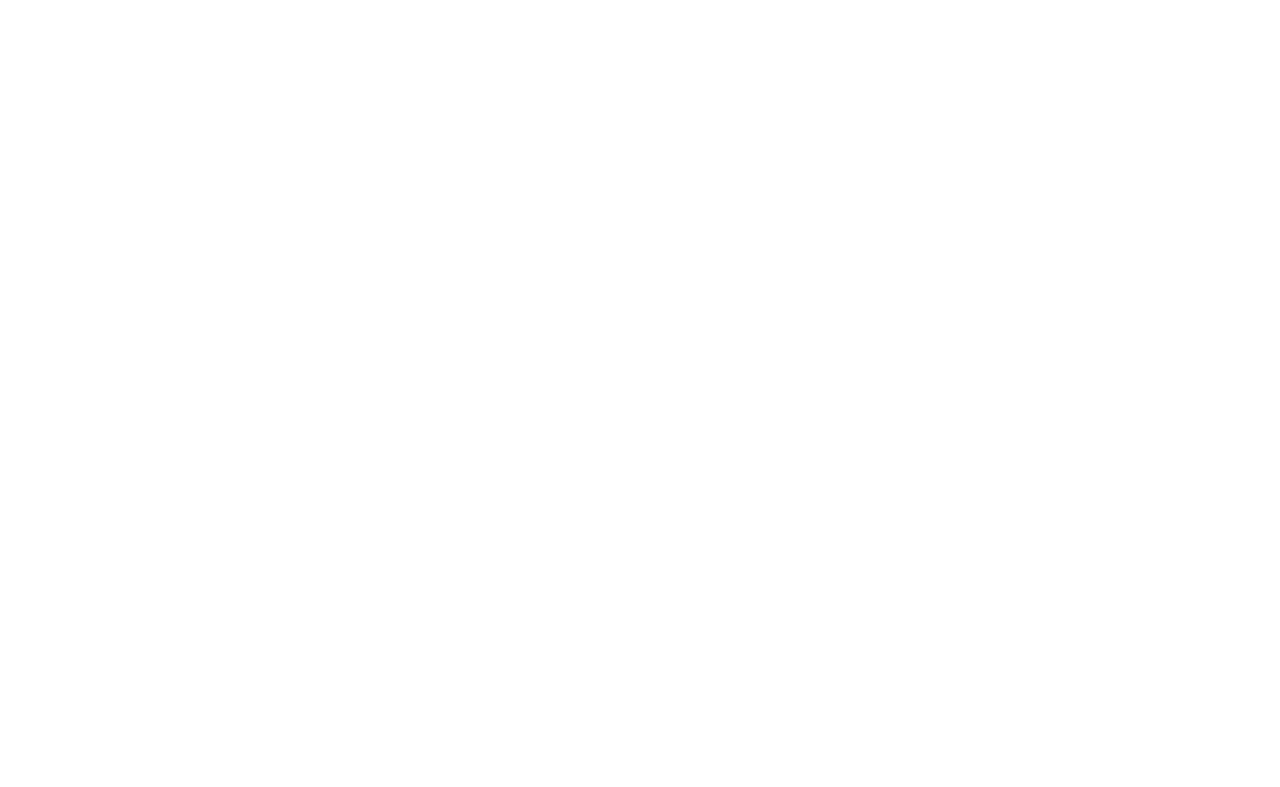
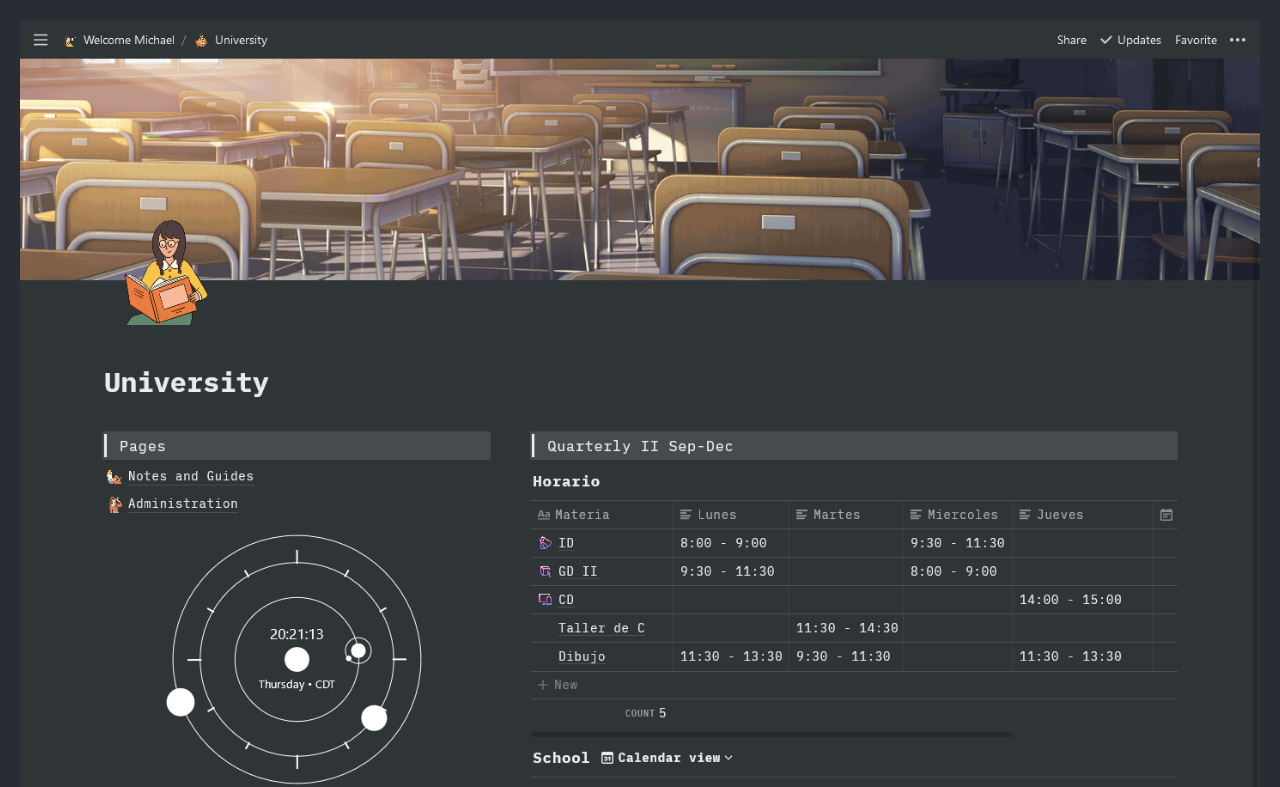
Before and after one commit to MMTsallagova/daily-tracker, a React (Create React App) app: page / in a window 1280 px wide. Shown: the top 787 px of the page. Built offline with nearby package versions, Linux system fonts and the light colour scheme; the HTML template or start-up script is replaced by a standard one.

Commit message:
add top bg component

```diff
--- a/src/App.js
+++ b/src/App.js
@@ -1,8 +1,10 @@
 import './App.css';
+import Header from "./components/Header";
 
 function App() {
   return (
     <div className="App">
+      <Header />
     </div>
   );
 }
--- /dev/null
+++ b/src/components/Header.css
@@ -0,0 +1,15 @@
+.headerBGContainer{
+    min-height: 100vh;
+    display: flex;
+    flex-direction: column;
+    align-items: center;
+    justify-content: start;
+    overflow: hidden; /* Обрезка всего, что выходит за границы контейнера */
+    position: relative; /* Позиционирование элементов внутри контейнера */
+
+}
+
+.headerImage {
+    height: 100%;
+    width: 100%;
+}
--- a/src/components/Header.js
+++ b/src/components/Header.js
@@ -1 +1,21 @@
 // TODO: Add REACT component with picture on top of page
+import React from 'react';
+import headerBG from "../assets/ref.png"
+import "./Header.css"
+
+class Header extends React.Component {
+    render() {
+       return(
+           <div className="headerBGContainer">
+               <img
+                   className="headerImage"
+                   src={headerBG}
+                   alt="Header Image"
+               />
+           </div>
+       )
+    }
+
+}
+
+export default Header;
--- a/src/index.css
+++ b/src/index.css
@@ -1,6 +1,7 @@
 body {
   font: 14px "Century Gothic", Futura, sans-serif;
   margin: 20px;
+  background-color: #282c34;
 }
 
 ol, ul {
```
Also changed, not shown: src/assets/headerBG.jpg (added), src/assets/ref.png (renamed from ref.png).
